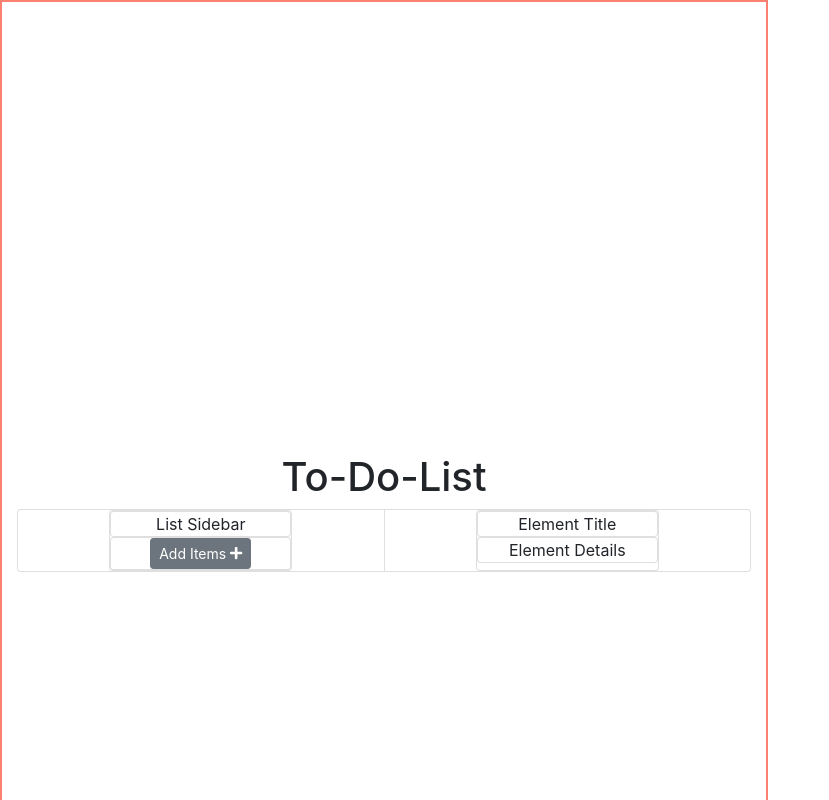
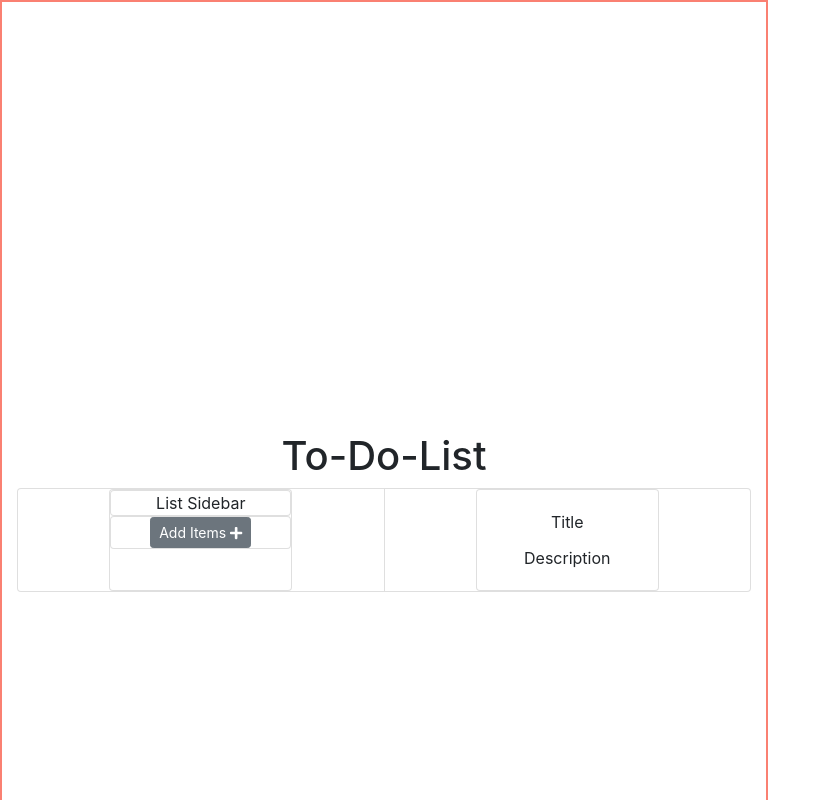
Before and after one commit to JohnnyHandy/to-do-redux, a React (Create React App) app in the folder Mini-Apps/to-do-list-reactstrap/: page / in a window 1280 px wide. Shown: the top 800 px of the page, without its empty margins (0-829 px from the left). Built offline with nearby package versions, Linux system fonts and the light colour scheme.

Commit message:
Added details handling

```diff
--- a/Mini-Apps/to-do-list-reactstrap/src/components/list/items/items.js
+++ b/Mini-Apps/to-do-list-reactstrap/src/components/list/items/items.js
@@ -1,14 +1,14 @@
 import React from 'react'
 import { FontAwesomeIcon } from '@fortawesome/react-fontawesome';
 import {Button} from 'reactstrap'
-import {ListGroupItem} from 'reactstrap'
+import {ListGroupItem,CardTitle} from 'reactstrap'
 
 import classes from './items.module.css'
 
 const items = (props)=>{
     return(
         <ListGroupItem>
-            {props.name}
+            <CardTitle onClick={props.itemIndex}>{props.name}</CardTitle>
             <hr/>
             <div>
                 <Button
--- a/Mini-Apps/to-do-list-reactstrap/src/components/list/list.js
+++ b/Mini-Apps/to-do-list-reactstrap/src/components/list/list.js
@@ -9,7 +9,8 @@ class List extends Component{
     state={
         items:[],
         newItem:{},
-        input:false
+        input:false,
+        itemIndex:0
     }
 
     toggleInputHandler =()=>{
@@ -30,6 +31,11 @@ class List extends Component{
         })
     }
 
+    itemIndexHandler= async (index)=>{
+        await this.setState({itemIndex:index})
+        await this.props.indexInfo(this.state.itemIndex)
+    }
+
     inputDescHandler = (event)=>{
         const name = this.state.newItem.itemName
         this.setState({
@@ -46,13 +52,16 @@ class List extends Component{
         oldState.items.push({
             id:newId,
             itemName:oldState.newItem.itemName,
+            itemDesc:oldState.newItem.itemDesc,
             created:new Date().toISOString().slice(0,10)
         })
         this.setState({
             items:oldState.items,
             input:false,
-            newItem:{}
+            newItem:{},
+            itemIndex:newId
         })
+        this.passItemData()
     }
 
     deleteItemHandler = async (itemIndex)=>{
@@ -61,7 +70,16 @@ class List extends Component{
         await oldState.items.forEach((item, index) => {
             item.id = index
         })
-        await this.setState({items:oldState.items})
+        await this.setState({
+            items:oldState.items
+        })
+        this.passItemData()
+    }
+
+    passItemData = async ()=>{
+        const itemData=(this.state.items)
+        await this.props.itemData(itemData);
+        await this.props.indexInfo(this.state.itemIndex)
     }
 
     render(){
@@ -82,7 +100,8 @@ class List extends Component{
                         id={i.id}
                         name={i.itemName}
                         key={index}
-                        deleteClicked={()=>this.deleteItemHandler(index)}/>
+                        deleteClicked={()=>this.deleteItemHandler(index)}
+                        itemIndex={()=>this.itemIndexHandler(index)}/>
              })
          }
 
--- /dev/null
+++ b/Mini-Apps/to-do-list-reactstrap/src/containers/Layout/Info/Details/Details.js
@@ -0,0 +1,19 @@
+import React from 'react'
+
+import {CardBody,CardTitle,CardText} from 'reactstrap'
+
+const details = (props)=>{
+    return(
+        <CardBody>
+            <CardTitle>
+                {props.title}
+            </CardTitle>
+            <CardText>
+                {props.desc}
+            </CardText>
+        </CardBody>
+
+    )
+}
+
+export default details
--- a/Mini-Apps/to-do-list-reactstrap/src/containers/Layout/Info/Info.js
+++ b/Mini-Apps/to-do-list-reactstrap/src/containers/Layout/Info/Info.js
@@ -1,18 +1,38 @@
 import React from 'react'
 
+import Details from './Details/Details'
 import classes from './Info.module.css'
 import {Card} from 'reactstrap'
 
 
+
 const info = (props)=>{
+    let itemDetails = 'Item Details'
+    if(props.itemData.length !== 0){
+        itemDetails=(
+            props.itemData.map((i,index)=>{
+                if(i.id===props.itemIndex){
+                    return <Details
+                            title={i.itemName}
+                            desc={i.itemDesc}
+                            date={'Created on '+i.created}
+                            key={index}/>
+                }
+            })
+        )
+    } else{
+         itemDetails = (
+                            <Details
+                            title="Title"
+                            desc="Description"
+                            key={null}
+                            date={null}/>
+                           )
+    }
+
     return(
         <Card className={classes.info}>
-            <Card>
-                Element Title
-            </Card>
-            <Card>
-                Element Details
-            </Card>
+            {itemDetails}
         </Card>
     )
 
--- a/Mini-Apps/to-do-list-reactstrap/src/containers/Layout/Layout.js
+++ b/Mini-Apps/to-do-list-reactstrap/src/containers/Layout/Layout.js
@@ -7,16 +7,35 @@ import Info from './Info/Info'
 
 class Layout extends Component{
 
+    state={
+        items:[],
+        itemIndex:0
+    }
+
+    addItemInfo = async (itemData)=> {
+        await this.setState({items:itemData})
+        console.log(this.state.items)
+        }
+    setIndexInfo = async (index)=>{
+        await this.setState({itemIndex:index})
+        console.log("index received=> "+ this.state.itemIndex)
+    }
+
+
     render(){
         return(
             <Container className={classes.Layout}>
                 <h1>To-Do-List</h1>
                 <CardGroup>
                     <Card className={classes.cardgroup}>
-                        <Sidebar/>
+                        <Sidebar
+                        itemData={this.addItemInfo.bind(this)}
+                        indexInfo={this.setIndexInfo.bind(this)}/>
                     </Card>
                     <Card>
-                        <Info/>
+                        <Info
+                        itemData={this.state.items}
+                        itemIndex={this.state.itemIndex}/>
                     </Card>
                 </CardGroup>
             </Container>
--- a/Mini-Apps/to-do-list-reactstrap/src/containers/Layout/sidebar/sidebar.js
+++ b/Mini-Apps/to-do-list-reactstrap/src/containers/Layout/sidebar/sidebar.js
@@ -11,7 +11,9 @@ const sidebar =(props)=>{
                 List Sidebar
             </Card>
             <Card>
-                <List/>
+                <List
+                itemData={props.itemData}
+                indexInfo={props.indexInfo}/>
             </Card>
         </Card>
     )
```
Also changed, not shown: Mini-Apps/to-do-list-reactstrap/src/components/UI/Input/Input.js (+13 -3 lines).
